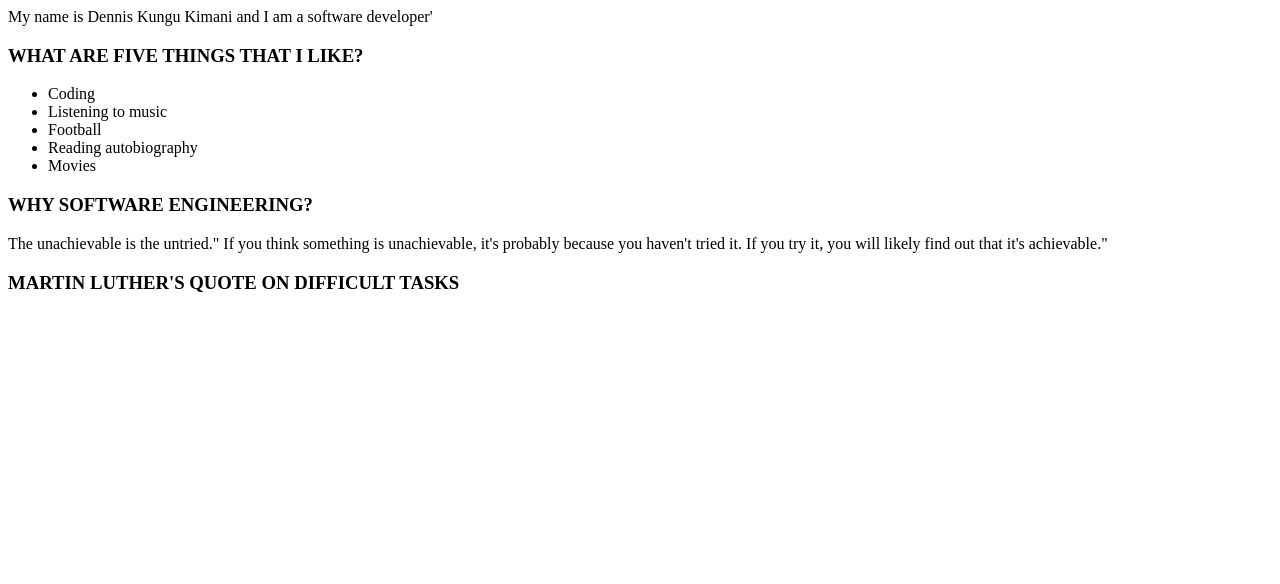
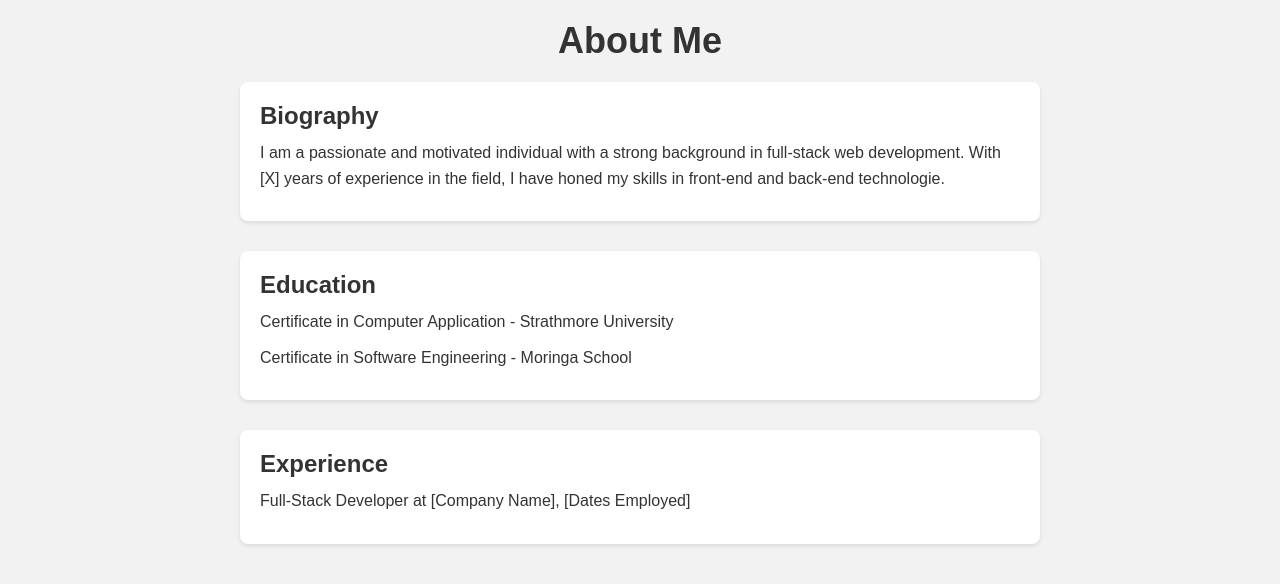
Before and after one commit to kimaniDennis/portfolio101, a plain HTML site: page aboutme.html in a window 1280 px wide. Drawn offline with Linux system fonts and the light colour scheme.

Commit message:
Added css files for the html

```diff
--- /dev/null
+++ b/aboutme.css
@@ -0,0 +1,47 @@
+/* Reset default margin and padding */
+* {
+    margin: 0;
+    padding: 0;
+    box-sizing: border-box;
+}
+
+body {
+    font-family: Arial, sans-serif;
+    background-color: #f2f2f2;
+    color: #333;
+    margin: 20px;
+}
+
+header {
+    text-align: center;
+    margin-bottom: 20px;
+}
+
+h1 {
+    font-size: 36px;
+    margin-bottom: 10px;
+}
+
+main {
+    max-width: 800px;
+    margin: 0 auto;
+}
+
+section {
+    margin-bottom: 30px;
+    padding: 20px;
+    background-color: #fff; /* Background color for sections */
+    border-radius: 8px; /* Rounded corners for sections */
+    box-shadow: 0 2px 4px rgba(0, 0, 0, 0.1); /* Box shadow for sections */
+}
+
+h2 {
+    font-size: 24px;
+    margin-bottom: 10px;
+}
+
+p {
+    font-size: 16px;
+    line-height: 1.6;
+    margin-bottom: 10px;
+}
--- a/aboutme.html
+++ b/aboutme.html
@@ -1,14 +1,31 @@
-<p>My name  is Dennis Kungu Kimani and I am a software developer' </p>
-<h3>WHAT ARE FIVE THINGS THAT I LIKE?</h3>
-<P>
-<ul>
-    <li>Coding</li>
-    <li>Listening to music</li>
-    <li>Football</li>
-    <li>Reading autobiography</li>
-    <li>Movies</li>
-</ul>
-</p>
-<h3>WHY SOFTWARE ENGINEERING?</h3>
-<p>The unachievable is the untried." If you think something is unachievable, it's probably because you haven't tried it. If you try it, you will likely find out that it's achievable."</p>
-<h3>MARTIN LUTHER'S  QUOTE ON DIFFICULT TASKS</h3>
+<!DOCTYPE html>
+<html lang="en">
+<head>
+    <meta charset="utf-8"/>
+    <meta name="viewport" content="width=device-width, initial-scale=1.0"/>
+    <link rel="stylesheet" href="aboutme.css"> <!-- Link to the CSS file for aboutme.html -->
+    <title>About Me</title>
+</head>
+<body>
+    <header>
+        <h1>About Me</h1>
+    </header>
+    <main>
+        <section class="bio">
+            <h2>Biography</h2>
+            <p>I am a passionate and motivated individual with a strong background in full-stack web development. With [X] years of experience in the field, I have honed my skills in front-end and back-end technologie.</p>
+        </section>
+        <section class="education">
+            <h2>Education</h2>
+            <p>Certificate in Computer Application - Strathmore University</p>
+            <p>Certificate in Software Engineering - Moringa School</p>
+
+        </section>
+        <section class="experience">
+            <h2>Experience</h2>
+            <p>Full-Stack Developer at [Company Name], [Dates Employed]</p>
+
+        </section>
+    </main>
+</body>
+</html>
--- /dev/null
+++ b/contactinfo.css
@@ -0,0 +1,61 @@
+
+* {
+    margin: 0;
+    padding: 0;
+    box-sizing: border-box;
+}
+
+body {
+    font-family: Arial, sans-serif;
+    background-color: #f7f7f7;
+    color: #333;
+    margin: 20px;
+}
+
+header {
+    text-align: center;
+    margin-bottom: 20px;
+}
+
+h1 {
+    font-size: 36px;
+    margin-bottom: 10px;
+    color: #333;
+}
+
+main {
+    max-width: 800px;
+    margin: 0 auto;
+}
+
+section {
+    margin-bottom: 30px;
+    padding: 20px;
+    background-color: #fff;
+    border-radius: 8px;
+    box-shadow: 0 2px 4px rgba(0, 0, 0, 0.1);
+}
+
+h2 {
+    font-size: 24px;
+    margin-bottom: 15px;
+    color: #555;
+    border-bottom: 1px solid #ccc; /* Add a border below headings */
+    padding-bottom: 10px; /* Add space below headings */
+}
+
+p {
+    font-size: 16px;
+    line-height: 1.6;
+    margin-bottom: 10px;
+    color: #666;
+}
+
+a {
+    color: #007bff; /* Link color */
+    text-decoration: none;
+}
+
+a:hover {
+    text-decoration: underline; /* Underline on hover */
+}
--- /dev/null
+++ b/skills.css
@@ -0,0 +1,51 @@
+
+* {
+    margin: 0;
+    padding: 0;
+    box-sizing: border-box;
+}
+
+body {
+    font-family: Arial, sans-serif;
+    background-color: #f2f2f2;
+    color: #333;
+    margin: 20px;
+}
+
+header {
+    text-align: center;
+    margin-bottom: 20px;
+}
+
+h1 {
+    font-size: 36px;
+    margin-bottom: 10px;
+}
+
+main {
+    max-width: 800px;
+    margin: 0 auto;
+}
+
+section {
+    margin-bottom: 30px;
+    padding: 20px;
+    background-color: #fff;
+    border-radius: 8px;
+    box-shadow: 0 2px 4px rgba(0, 0, 0, 0.1);
+}
+
+h2 {
+    font-size: 24px;
+    margin-bottom: 10px;
+}
+
+ul {
+    list-style-type: none;
+}
+
+li {
+    font-size: 16px;
+    line-height: 1.6;
+    margin-bottom: 5px;
+}
--- a/style.css
+++ b/style.css
@@ -1,3 +1,65 @@
+/* Reset default margin and padding */
+* {
+    margin: 0;
+    padding: 0;
+    box-sizing: border-box;
+}
+
+/* Body styles */
+body {
+    font-family: Arial, sans-serif;
+    background-color: #f2f2f2;
+    color: #333;
+}
+
+/* Navigation styles */
+.navbar {
+    background-color: #333;
+    color: #fff;
+    padding: 20px;
+}
+
+.logo img {
+    height: 40px;
+    width: auto;
+}
+
+.nav-links {
+    list-style-type: none;
+}
+
+.nav-links li {
+    display: inline;
+    margin-right: 20px;
+}
+
+.nav-links li a {
+    text-decoration: none;
+    color: #fff;
+    font-weight: bold;
+}
+
+/* Main content styles */
+.main-content {
+    text-align: center;
+    padding: 50px;
+}
+
+h1 {
+    font-size: 36px;
+    margin-bottom: 20px;
+}
+
+p {
+    font-size: 18px;
+    margin-bottom: 20px;
+}
+
+.ibody {
+    max-width: 100%;
+    height: auto;
+    margin-top: 20px;
+}
 
 .links{
     display: flex;
@@ -30,6 +92,3 @@ text-align: center;
  .landing {
      background-color: blanchedalmond;
  }
-.ibody{
-
-}
```
Also changed, not shown: contactinfo.html (+23 -0 lines), index.html (+7 -6 lines), script.js (+13 -3 lines), skills.html (+35 -0 lines). Lines whose indentation alone changed are shown as unchanged.
